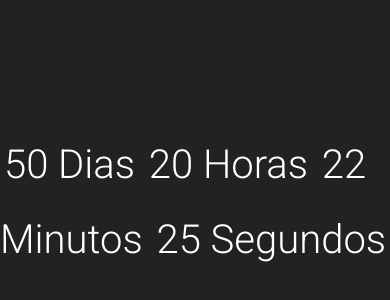
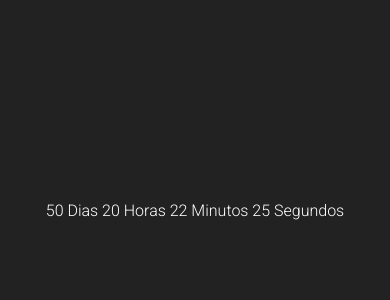
Before and after one commit to pbruny/pbruny.github.io, a plain HTML site: page countdown/index.html in a window 390 px wide. Shown: the part 228-528 px from the top of the page. Drawn offline with Linux system fonts and the light colour scheme.

Commit message:
update css

```diff
--- a/countdown/style.css
+++ b/countdown/style.css
@@ -20,3 +20,11 @@ body {
   font-size: 2.5rem;
   padding-left: 0.25rem;
 }
+
+@media screen and (max-width: 400px) {
+  .label {
+    font-size: 16px;
+    padding: 0;
+  }
+
+}
```
